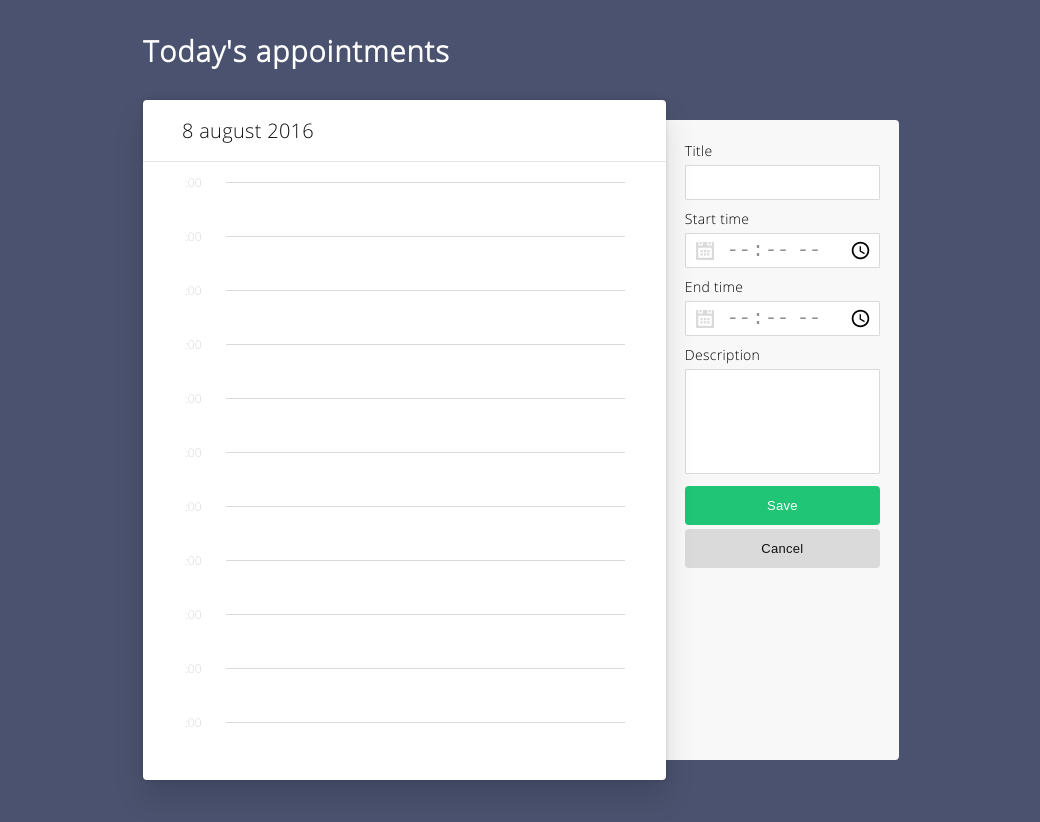
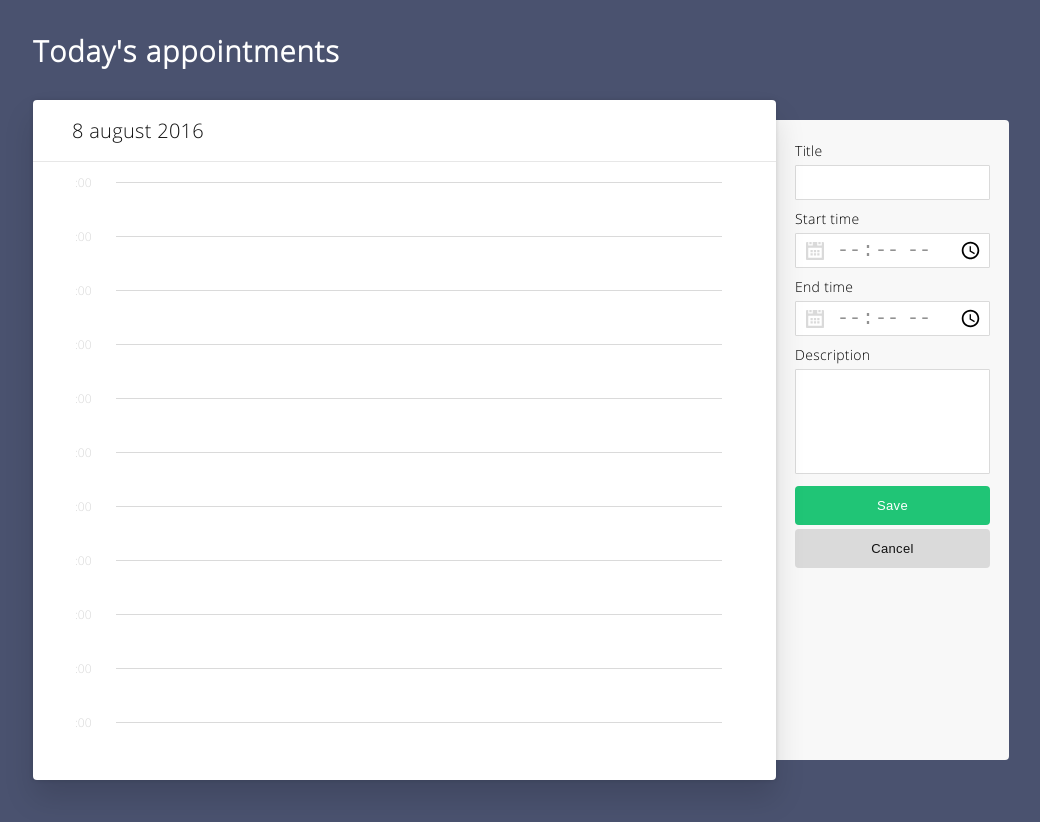
Before and after one commit to miklosme/Calendar, a React app: page / in a window 1280 px wide. Shown: the top 822 px of the page, without its empty margins (119-1159 px from the left). Built offline with nearby package versions, Linux system fonts and the light colour scheme; what keymirror, left-pad would draw is missing.

Commit message:
app width

```diff
--- a/style/app.scss
+++ b/style/app.scss
@@ -8,7 +8,8 @@ body {
 .calendar-app {
   margin: 0 auto 40px;
   padding: $padding;
-  width: 780px;
+  min-width: 780px;
+  max-width: 1000px;
 
   & > h1 {
     color: white;
--- a/style/editor.scss
+++ b/style/editor.scss
@@ -9,6 +9,7 @@
   flex-direction: column;
   padding: $padding;
   margin: $margin 0;
+  max-width: 233px;
 
   label {
     margin: 9px 7px 0 7px;
--- a/style/overview.scss
+++ b/style/overview.scss
@@ -26,7 +26,7 @@
     .appointment-container {
       position: absolute;
       top: 0;
-      width: 77%;
+      width: 81%;
       left: 86px;
       padding-top: $padding + $time-node-base / 2 - 2px;
 
@@ -50,7 +50,7 @@
           position: relative;
           top: -9px;
           left: 41px;
-          width: 85%;
+          width: 88%;
           display: block;
         }
       }
```
Also changed, not shown: 2 other files (tests, documents, lock files or other folders).
